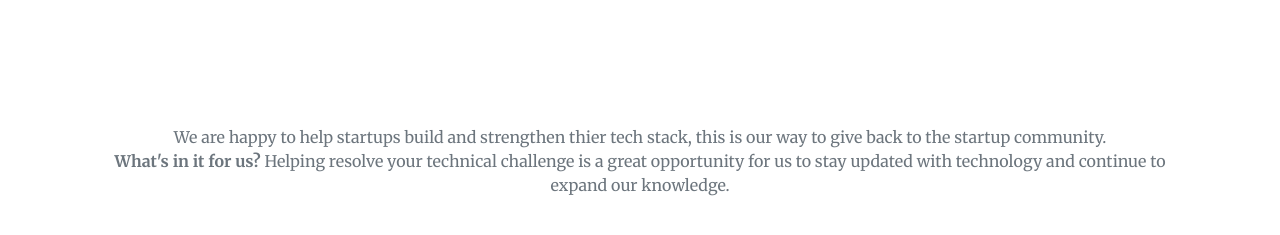
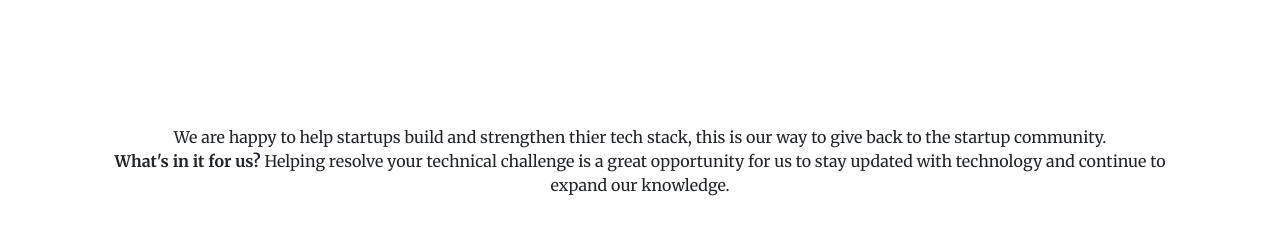
Before and after one commit to Valuraise/valuraise.github.io, a plain HTML site: page startup.html in a window 1280 px wide. Shown: the part 129-364 px from the top of the page. Drawn offline with nearby package versions, Linux system fonts and the light colour scheme; a script that the page names is missing.

Commit message:
Update startup.html

```diff
--- a/startup.html
+++ b/startup.html
@@ -89,11 +89,11 @@
       <div class="container">
         <div class="row">
           <div class="col-lg-12 text-center">
-            <p class="text-muted mb-0">
+             <p class=" mb-4">
                 We are happy to help startups build and strengthen thier tech stack, this is our way to give back to the startup community.
               <br/>
                 <strong>What's in it for us?</strong> Helping resolve your technical challenge is a great opportunity for us to stay updated with technology and continue to expand our knowledge.
-            </p>
+           </p>
           </div>
         </div>
         <div class="row">
```
